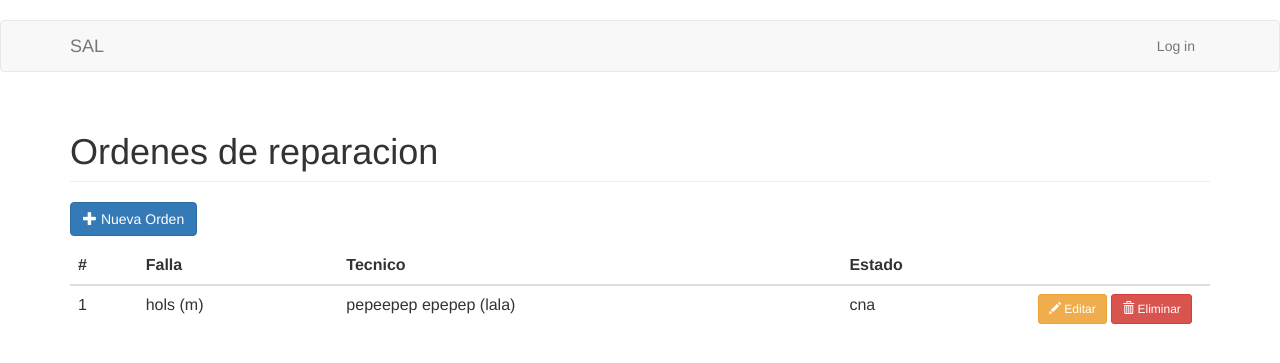
After one commit to Gpesado/SAL, a Django app: page /ordenes in a window 1280 px wide. The commit adds this page. Shown: the top 363 px of the page. Run offline with Django 3.2, Linux system fonts and the light colour scheme; data comes from the database, SQL or seed files in the repository; some libraries are stand-ins or nearby versions.

Commit message:
Creacion de ventana Ordenes de trabajo -  NO ACTUALIZA CON LOS BOTONES PERO IMPACTAN LAS ACCIONES

```diff
--- a/DjangoWebProject1/ProyectoPPS/urls.py
+++ b/DjangoWebProject1/ProyectoPPS/urls.py
@@ -43,7 +43,7 @@ urlpatterns = [
 
     path('admin/', admin.site.urls),
     path('accounts/', include('django.contrib.auth.urls')),
-     path('', TemplateView.as_view(template_name='app/index.html'), name='home'),
+    path('', TemplateView.as_view(template_name='app/index.html'), name='home'),
     url(r'^logout/$', LogoutView.as_view(), {'next_page': settings.LOGOUT_REDIRECT_URL}, name='logout'),
     #urls Usuario (CREATE/DELETE/LIST)
     url(r'^usuario/create$', app.views.usuario_create, name='usuario_create'),
@@ -63,14 +63,15 @@ urlpatterns = [
     url(r'^grupoLuminaria/(?P<pk>\d+)/delete/$', app.views.grupoLuminaria_delete, name='grupoLuminaria_delete'),
     url(r'^grupoLuminaria/(?P<pk>\d+)/update/$', app.views.grupoLuminaria_update, name='grupoLuminaria_update'),
     url(r'^grupoLuminaria$', app.views.GrupoLuminariaListView.as_view(), name='grupoLuminarias'),
-    #url(r'^grupoLuminaria/(?P<pk>\d+)$', app.views.GrupoLuminariaListView.as_view(), name='grupoLuminaria_edit'),
+
+    #urls Ordenes de reparacion
+    url(r'^ordenes/create$', app.views.orden_create, name='orden_create'),
+    url(r'^ordenes/(?P<pk>\d+)/delete/$', app.views.orden_delete, name='orden_delete'),
+    url(r'^ordenes/(?P<pk>\d+)/update/$', app.views.orden_update, name='orden_update'),
+    url(r'^ordenes$', app.views.OrdenListView.as_view(), name='ordenes'),
 
     #urls Reset de Password
-
-
     #Login/Logout
-
-
     url(r'^tecnico/agregarFalla/$', app.views.agregarFalla, name='agregarFalla'),
     url(r'^tecnico/agregarOrdenReparacion/$', app.views.agregarOrdenReparacion, name='agregarOrdenReparacion'),
     url(r'^tecnico/agregarObservacion/$', app.views.observacion_Orden_Reparacion, name='observacion_Orden_Reparacion'),
--- a/DjangoWebProject1/app/models.py
+++ b/DjangoWebProject1/app/models.py
@@ -186,7 +186,7 @@ class Orden_Reparacion(models.Model):
                       ('tcs','Ticket cerrado sin aprobacion'))
     estado = models.CharField(max_length= 3, choices=estados_fallas, default='prt')
     def __str__(self):
-        return "{0} (tec:{1}) (estado:{2})".format(self.falla,self.tecnico_asignado,self.estado)
+        return "{0} (tec:{1}) (estado:{2})".format(self.falla,self.demandante,self.tecnico_asignado,self.estado)
 
 class Observaciones_Orden_Reparacion(models.Model):
     orden = models.ForeignKey(Orden_Reparacion, null = False,blank = False, on_delete=models.CASCADE)
--- a/DjangoWebProject1/app/templates/app/loginpartial.html
+++ b/DjangoWebProject1/app/templates/app/loginpartial.html
@@ -3,7 +3,7 @@
     {% csrf_token %}
     <ul class="nav navbar-nav navbar-right">
         <li><span class="navbar-brand">Hola {{ user.username }}!</span></li>
-        <li><a href="{% url 'usuario_create' %}">Registrar Usuario</a></li>
+        <li><a href="{% url 'ordenes' %}">Ver Orden</a></li>
         <li><a href="{% url 'usuarios' %}">Ver Usuarios</a></li>
         <li><a href="{% url 'roles' %}">Ver Roles</a></li>
         <li><a href="{% url 'vistaTecnico' %}">Vista de Tecnico</a></li>
--- /dev/null
+++ b/DjangoWebProject1/app/templates/app/orden_reparacion_list.html
@@ -0,0 +1,81 @@
+{% extends 'app/base.html' %}
+{% load static %}
+{% block javascript %}
+  <script src="{% static 'app/scripts/books.js' %}"></script>
+{% endblock %}
+{% block content %}
+  <h1 class="page-header">Ordenes de reparacion</h1>
+
+  <p>
+    <button type="button" class="btn btn-primary js-create-book" data-url="{% url 'orden_create' %}">
+      <span class="glyphicon glyphicon-plus"></span>
+      Nueva Orden
+    </button>
+  </p>
+
+  <table class="table" id="book-table">
+    <thead>
+      <tr>
+        <th>#</th>
+        <th>Falla</th>
+        <th>Tecnico</th>
+        <th>Estado</th>
+        <th></th>
+      </tr>
+    </thead>
+    <tbody>
+      {% for orden in ordenes %}
+  <tr>
+    <td>{{ orden.pk }}</td>
+    <td>{{ orden.falla }}</td>
+    <td>{{ orden.tecnico_asignado }}</td>
+    <td>{{ orden.estado }}</td>
+    <td style="width: 180px">
+      <button type="button"
+              class="btn btn-warning btn-sm js-update-book"
+              data-url="{% url 'orden_update' orden.pk %}">
+        <span class="glyphicon glyphicon-pencil"></span> Editar
+      </button>
+      <button type="button"
+              class="btn btn-danger btn-sm js-delete-book"
+              data-url="{% url 'orden_delete' orden.pk %}">
+        <span class="glyphicon glyphicon-trash"></span> Eliminar
+      </button>
+    </td>
+  </tr>
+{% empty %}
+  <tr>
+    <td colspan="8" class="text-center bg-warning">No existen ordenes de reparacion</td>
+  </tr>
+{% endfor %}
+    </tbody>
+  </table>
+{% if is_paginated %}
+  <ul class="pagination">
+    {% if page_obj.has_previous %}
+      <li><a href="?page={{ page_obj.previous_page_number }}">&laquo;</a></li>
+    {% else %}
+      <li class="disabled"><span>&laquo;</span></li>
+    {% endif %}
+    {% for i in paginator.page_range %}
+      {% if page_obj.number == i %}
+        <li class="active"><span>{{ i }} <span class="sr-only">(current)</span></span></li>
+      {% else %}
+        <li><a href="?page={{ i }}">{{ i }}</a></li>
+      {% endif %}
+    {% endfor %}
+    {% if page_obj.has_next %}
+      <li><a href="?page={{ page_obj.next_page_number }}">&raquo;</a></li>
+    {% else %}
+      <li class="disabled"><span>&raquo;</span></li>
+    {% endif %}
+  </ul>
+{% endif %}
+  <div class="modal fade" id="modal-book">
+    <div class="modal-dialog">
+      <div class="modal-content">
+
+      </div>
+    </div>
+  </div>
+{% endblock %}
--- a/DjangoWebProject1/app/templates/app/vistaTecnico.html
+++ b/DjangoWebProject1/app/templates/app/vistaTecnico.html
@@ -1,5 +1,4 @@
 {% extends 'app/base.html' %}
-
 {% block content %}
 <div>
     <h3> Bienvenido a la ventana de Tecnico!</h3>
--- a/DjangoWebProject1/app/views.py
+++ b/DjangoWebProject1/app/views.py
@@ -1,7 +1,7 @@
 from rest_framework import permissions, viewsets, status, views
 from rest_framework.response import Response
-from app.models import Usuario
-from app.forms import RegisterUserForm
+from app.models import *
+from app.forms import *
 from app.permissions import IsAccountOwner
 from app.serializers import AccountSerializer
 from django.http import HttpRequest
@@ -397,3 +397,59 @@ class GrupoLuminariaListView(ListView):
     template_name = 'grupo_luminaria_list.html'
     paginate_by = 10
     queryset = Grupo_Luminaria.objects.all()  # Default: Model.objects.all()
+
+# VENTANA ORDENES DE REPARACION
+def orden_create(request):
+    if request.method == 'POST':
+        form = RegisterOrdenForm(request.POST)
+    else:
+        form = RegisterOrdenForm()
+    return save_orden_form(request, form, 'app/orden_create.html')
+
+def orden_update(request, pk):
+    orden = get_object_or_404(Orden_Reparacion, pk=pk)
+    if request.method == 'POST':
+        form = RegisterOrdenForm(request.POST, instance=orden)
+    else:
+        form = RegisterOrdenForm(instance=orden)
+    return save_orden_form(request, form, 'app/orden_update.html')
+
+def orden_delete(request, pk, template_name='app/orden_confirm_delete.html'):
+    orden = get_object_or_404(Orden_Reparacion, pk=pk)
+    data = dict()
+    if request.method == 'POST':
+
+        orden.delete()
+        data['form_is_valid'] = True
+        ordenes = Orden_Reparacion.objects.all()
+        data['html_orden_list'] = render_to_string('app/orden_list.html', {
+            'app': ordenes
+        })
+    else:
+        context = {'orden': orden}
+        data['html_form'] = render_to_string('app/orden_confirm_delete.html', context, request=request)
+    return JsonResponse(data)
+
+def save_orden_form(request, form, template_name):
+    data = dict()
+    if request.method == 'POST':
+        if form.is_valid():
+            form.save()
+            data['form_is_valid'] = True
+            ordenes = Orden_Reparacion.objects.all()
+            data['html_orden_list'] = render_to_string('app/orden_list.html', {
+                'app': ordenes
+            })
+        else:
+            data['form_is_valid'] = False
+    context = {'form': form}
+    data['html_form'] = render_to_string(template_name, context, request=request)
+    return JsonResponse(data)
+
+#TODO: PORQUE SI LO TENGO COMO orden_list en el archivo html no me lo toma? ademas esto me afecta a mis redirreciones
+class OrdenListView(ListView):
+    model = Orden_Reparacion
+    context_object_name = 'ordenes'
+    template_name = 'orden_list.html'
+    paginate_by = 10
+    queryset = Orden_Reparacion.objects.all()  # Default: Model.objects.all()
```
Also changed, not shown: DjangoWebProject1/app/forms.py (+6 -2 lines), DjangoWebProject1/app/templates/app/orden_confirm_delete.html (added, +16 -0 lines), DjangoWebProject1/app/templates/app/orden_create.html (added, +26 -0 lines), DjangoWebProject1/app/templates/app/orden_update.html (added, +26 -0 lines).
